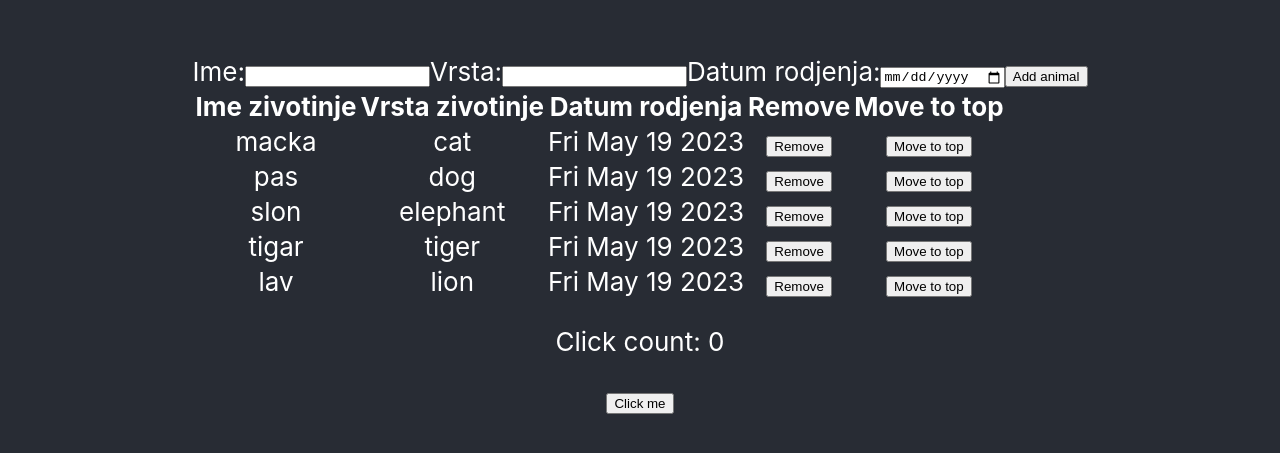
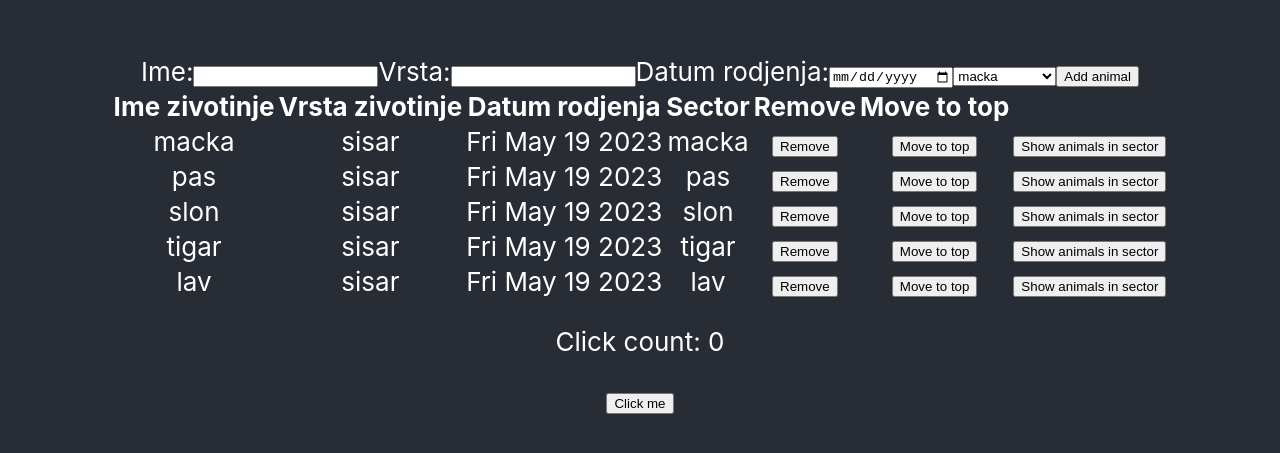
Before and after one commit to NikolaNB1/zoo, a React (Create React App) app: page / in a window 1280 px wide. Shown: the part 165-618 px from the top of the page. Built offline with nearby package versions, Linux system fonts and the light colour scheme.

Commit message:
kraj zadatka

```diff
--- a/src/components/AnimalList.jsx
+++ b/src/components/AnimalList.jsx
@@ -3,29 +3,34 @@ import { useState } from "react";
 const AnimalList = () => {
   const animals = [
     {
-      species: "cat",
+      species: "sisar",
       name: "macka",
       dateOfBirth: new Date().toDateString(),
+      sector: "macka",
     },
     {
-      species: "dog",
+      species: "sisar",
       name: "pas",
       dateOfBirth: new Date().toDateString(),
+      sector: "pas",
     },
     {
-      species: "elephant",
+      species: "sisar",
       name: "slon",
       dateOfBirth: new Date().toDateString(),
+      sector: "slon",
     },
     {
-      species: "tiger",
+      species: "sisar",
       name: "tigar",
       dateOfBirth: new Date().toDateString(),
+      sector: "tigar",
     },
     {
-      species: "lion",
+      species: "sisar",
       name: "lav",
       dateOfBirth: new Date().toDateString(),
+      sector: "lav",
     },
   ];
 
@@ -35,6 +40,7 @@ const AnimalList = () => {
     name: "",
     species: "",
     dateOfBirth: "",
+    sector: "",
   });
 
   const handleSubmit = (event) => {
@@ -45,6 +51,7 @@ const AnimalList = () => {
       name: state.name,
       species: state.species,
       dateOfBirth: state.dateOfBirth,
+      sector: state.sector,
     };
     console.log(state);
 
@@ -72,6 +79,15 @@ const AnimalList = () => {
     ]);
   };
 
+  const onSectorAlert = (sector) => {
+    let animalsSector = animalsArray.filter(
+      (animal) => animal.sector === sector
+    );
+    let allAnimals = "";
+    animalsSector.forEach((animal) => (allAnimals += animal.name + ", "));
+    alert(allAnimals);
+  };
+
   return (
     <div>
       <form onSubmit={handleSubmit}>
@@ -96,6 +112,16 @@ const AnimalList = () => {
           value={state.dateOfBirth}
           onChange={handleInputChange}
         />
+        <select name="sector" value={state.sector} onChange={handleInputChange}>
+          <option disabled defaultValue>
+            Select sector:
+          </option>
+          <option value="macka">macka</option>
+          <option value="pas">pas</option>
+          <option value="slon">slon</option>
+          <option value="tigar">tigar</option>
+          <option value="lav">lav</option>
+        </select>
         <button type="submit">Add animal</button>
       </form>
       <table>
@@ -104,6 +130,7 @@ const AnimalList = () => {
             <th>Ime zivotinje</th>
             <th>Vrsta zivotinje</th>
             <th>Datum rodjenja</th>
+            <th>Sector</th>
             <th>Remove</th>
             <th>Move to top</th>
           </tr>
@@ -114,11 +141,17 @@ const AnimalList = () => {
               <td>{animal.name}</td>
               <td>{animal.species}</td>
               <td>{animal.dateOfBirth}</td>
+              <td>{animal.sector}</td>
               <td>
                 <button onClick={() => onRemove(animal.name)}>Remove</button>
               </td>
               <td>
                 <button onClick={() => onTop(index)}>Move to top</button>
+              </td>
+              <td>
+                <button onClick={() => onSectorAlert(animal.sector)}>
+                  Show animals in sector
+                </button>
               </td>
             </tr>
           ))}
```
